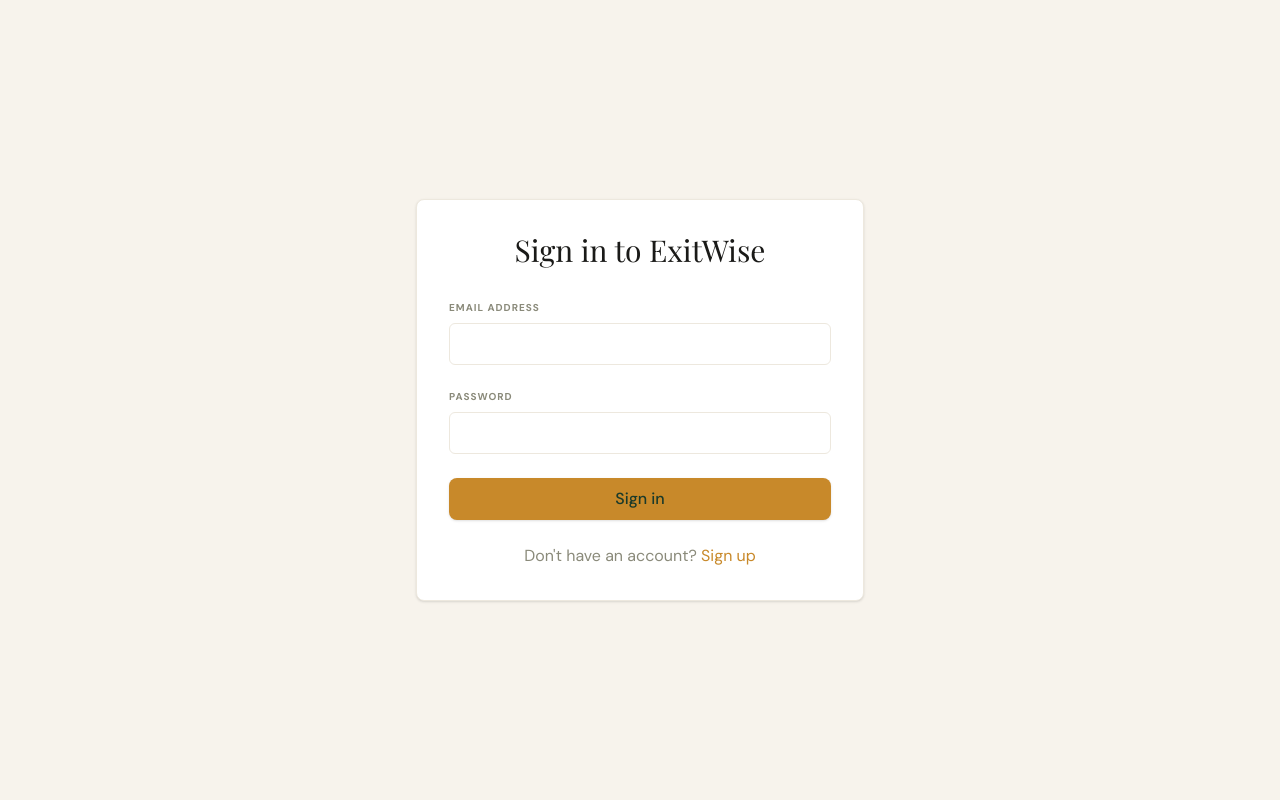
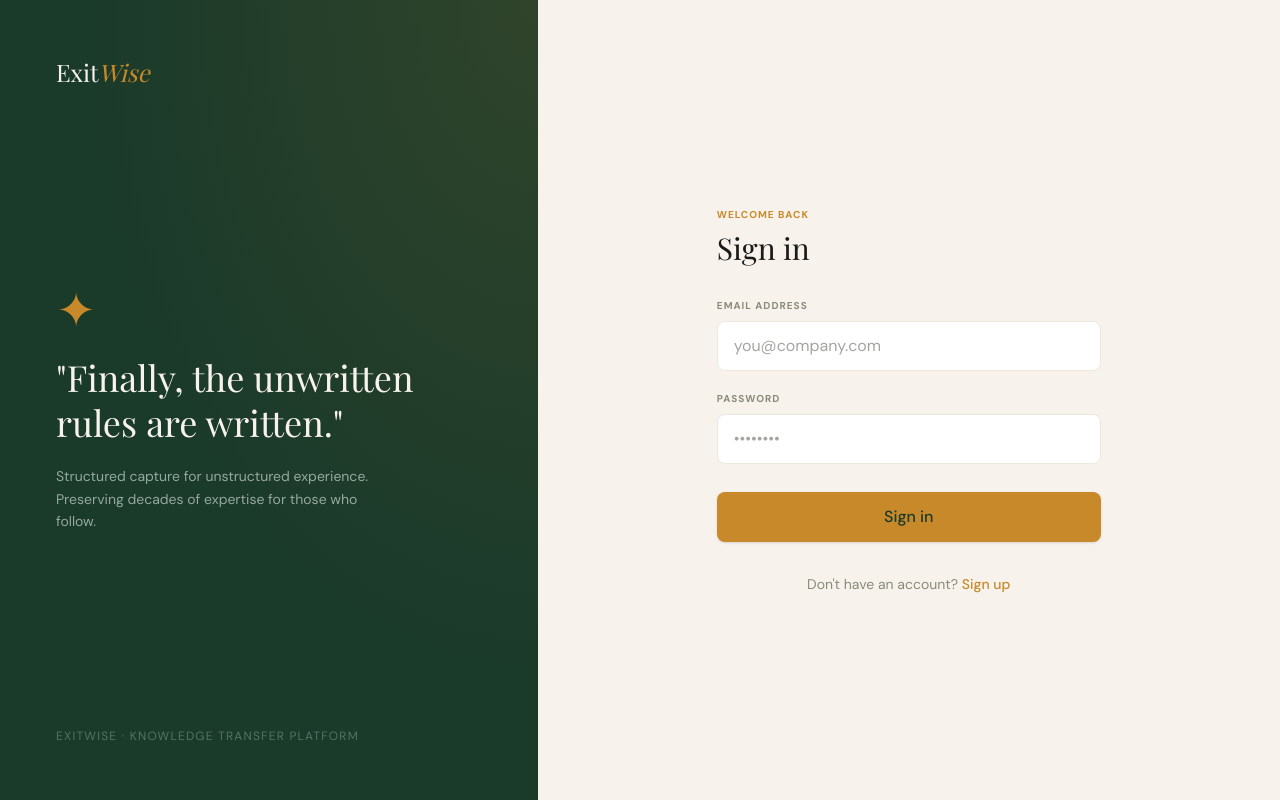
Before and after one commit to cyivert/exitwise, a React (Vite) app: page /login in a window 1280 px wide. Built offline with nearby package versions, Linux system fonts and the light colour scheme; no server answers; a web font is replaced by a local one.

Commit message:
feat(auth): enhance Login and Signup pages with improved layout and user experience

```diff
--- a/src/features/auth/LoginPage.tsx
+++ b/src/features/auth/LoginPage.tsx
@@ -37,18 +37,52 @@
   };
 
   return (
-    <div className="min-h-screen bg-cream flex items-center justify-center px-4">
-      <div className="max-w-md w-full bg-white p-8 rounded-lg border border-cream-dark shadow-sm">
-        <h2 className="text-3xl text-center mb-8">Sign in to ExitWise</h2>
-        {error && <div className="mb-6 p-3 bg-red-light text-red-danger rounded border border-red-danger/20 text-sm">{error}</div>}
-        <form onSubmit={handleSubmit} className="space-y-6">
+    <div className="min-h-screen flex">
+      {/* Left brand panel */}
+      <div className="hidden md:flex flex-col justify-between w-[42%] bg-green-deep text-cream p-14 relative overflow-hidden">
+        <div className="absolute inset-0 bg-[radial-gradient(ellipse_at_top_right,_rgba(200,137,42,0.12),_transparent_60%)]" />
+        <div className="relative z-10 font-serif text-2xl">
+          Exit<span className="text-amber italic">Wise</span>
+        </div>
+        <div className="relative z-10">
+          <div className="text-amber font-serif text-5xl mb-6 select-none">✦</div>
+          <h2 className="font-serif text-4xl text-cream mb-5 leading-tight">
+            "Finally, the unwritten<br />rules are written."
+          </h2>
+          <p className="text-green-pale/60 text-sm leading-relaxed max-w-xs">
+            Structured capture for unstructured experience. Preserving decades of expertise for those who follow.
+          </p>
+        </div>
+        <p className="relative z-10 text-green-pale/30 text-xs uppercase tracking-widest">
+          ExitWise · Knowledge Transfer Platform
+        </p>
+      </div>
+
+      {/* Right form panel */}
+      <div className="flex-1 bg-cream flex items-center justify-center px-8 py-16">
+        <div className="max-w-sm w-full">
+          <div className="md:hidden font-serif text-2xl mb-10">
+            Exit<span className="text-amber italic">Wise</span>
+          </div>
+
+          <p className="label-caps text-amber mb-2">Welcome back</p>
+          <h1 className="font-serif text-3xl mb-8 text-text-dark">Sign in</h1>
+
+          {error && (
+            <div className="mb-6 p-3 bg-red-light text-red-danger rounded border border-red-danger/20 text-sm">
+              {error}
+            </div>
+          )}
+
+          <form onSubmit={handleSubmit} className="space-y-5">
             <div>
               <label className="label-caps block mb-2">Email Address</label>
               <input
                 type="email"
                 value={email}
                 onChange={(e) => setEmail(e.target.value)}
-              className="w-full px-4 py-2 border border-cream-dark rounded-md focus:outline-none focus:ring-1 focus:ring-green-mid"
+                className="w-full px-4 py-3 border border-cream-dark rounded-lg bg-white focus:outline-none focus:ring-2 focus:ring-green-mid/40 focus:border-green-mid transition-colors"
+                placeholder="you@company.com"
                 required
               />
             </div>
@@ -58,21 +92,27 @@
                 type="password"
                 value={password}
                 onChange={(e) => setPassword(e.target.value)}
-              className="w-full px-4 py-2 border border-cream-dark rounded-md focus:outline-none focus:ring-1 focus:ring-green-mid"
+                className="w-full px-4 py-3 border border-cream-dark rounded-lg bg-white focus:outline-none focus:ring-2 focus:ring-green-mid/40 focus:border-green-mid transition-colors"
+                placeholder="••••••••"
                 required
               />
             </div>
             <button
               type="submit"
-            className={`w-full btn-primary ${isLoading ? 'opacity-50 cursor-not-allowed' : ''}`}
+              className={`w-full btn-primary py-3 text-base mt-2 ${isLoading ? 'opacity-50 cursor-not-allowed' : ''}`}
               disabled={isLoading}
             >
-            {isLoading ? 'Signing in...' : 'Sign in'}
+              {isLoading ? 'Signing in…' : 'Sign in'}
             </button>
           </form>
-        <p className="mt-6 text-center text-text-light">
-          Don't have an account? <Link to={ROUTES.SIGNUP} className="text-amber hover:underline">Sign up</Link>
+
+          <p className="mt-8 text-center text-text-light text-sm">
+            Don't have an account?{' '}
+            <Link to={ROUTES.SIGNUP} className="text-amber hover:underline font-medium">
+              Sign up
+            </Link>
           </p>
+        </div>
       </div>
     </div>
   );
--- a/src/features/auth/SignupPage.tsx
+++ b/src/features/auth/SignupPage.tsx
@@ -30,7 +30,7 @@
       full_name: fullName,
       role,
       org_name: orgName || undefined,
-      invite_code: inviteCode || undefined
+      invite_code: inviteCode || undefined,
     });
 
     if (!validation.success) {
@@ -45,7 +45,7 @@
       full_name: fullName,
       role,
       org_name: orgName,
-      invite_code: inviteCode
+      invite_code: inviteCode,
     });
 
     if (result.data) {
@@ -57,69 +57,119 @@
     setIsLoading(false);
   };
 
+  const roleDescriptions: Record<string, string> = {
+    organization_admin: 'Manage your org, members, and knowledge transfers.',
+    retiree: 'Capture your expertise through guided AI sessions.',
+    successor: 'Access the knowledge profile assigned to you.',
+  };
 
   return (
-    <div className="min-h-screen bg-cream flex items-center justify-center px-4 py-12">
-      <div className="max-w-md w-full bg-white p-8 rounded-lg border border-cream-dark shadow-sm">
-        <h2 className="text-3xl text-center mb-8">Join ExitWise</h2>
-        {error && <div className="mb-6 p-3 bg-red-light text-red-danger rounded border border-red-danger/20 text-sm">{error}</div>}
-        <form onSubmit={handleSubmit} className="space-y-6">
+    <div className="min-h-screen flex">
+      {/* Left brand panel */}
+      <div className="hidden md:flex flex-col justify-between w-[42%] bg-green-deep text-cream p-14 relative overflow-hidden">
+        <div className="absolute inset-0 bg-[radial-gradient(ellipse_at_bottom_left,_rgba(200,137,42,0.12),_transparent_60%)]" />
+        <div className="relative z-10 font-serif text-2xl">
+          Exit<span className="text-amber italic">Wise</span>
+        </div>
+        <div className="relative z-10 space-y-8">
+          {[
+            { val: '6', label: 'Guided Sessions', text: 'Structured framework to extract tacit knowledge.' },
+            { val: '∞', label: 'Legacy Duration', text: 'Expertise that outlasts the career of those who built it.' },
+            { val: '1', label: 'Platform', text: 'One place for capture, transfer, and access.' },
+          ].map((item) => (
+            <div key={item.label} className="flex gap-5 items-start">
+              <div className="font-serif text-3xl text-amber shrink-0 w-10">{item.val}</div>
+              <div>
+                <p className="text-cream font-medium text-sm mb-0.5">{item.label}</p>
+                <p className="text-green-pale/50 text-xs leading-relaxed">{item.text}</p>
+              </div>
+            </div>
+          ))}
+        </div>
+        <p className="relative z-10 text-green-pale/30 text-xs uppercase tracking-widest">
+          ExitWise · Knowledge Transfer Platform
+        </p>
+      </div>
+
+      {/* Right form panel */}
+      <div className="flex-1 bg-cream flex items-center justify-center px-8 py-16 overflow-y-auto">
+        <div className="max-w-sm w-full">
+          <div className="md:hidden font-serif text-2xl mb-10">
+            Exit<span className="text-amber italic">Wise</span>
+          </div>
+
+          <p className="label-caps text-amber mb-2">Get started</p>
+          <h1 className="font-serif text-3xl mb-8 text-text-dark">Create your account</h1>
+
+          {error && (
+            <div className="mb-6 p-3 bg-red-light text-red-danger rounded border border-red-danger/20 text-sm">
+              {error}
+            </div>
+          )}
+
+          <form onSubmit={handleSubmit} className="space-y-5">
             <div>
               <label className="label-caps block mb-2">Full Name</label>
               <input
                 type="text"
                 value={fullName}
                 onChange={(e) => setFullName(e.target.value)}
-              className="w-full px-4 py-2 border border-cream-dark rounded-md focus:outline-none focus:ring-1 focus:ring-green-mid"
+                className="w-full px-4 py-3 border border-cream-dark rounded-lg bg-white focus:outline-none focus:ring-2 focus:ring-green-mid/40 focus:border-green-mid transition-colors"
+                placeholder="Your full name"
                 required
               />
             </div>
+
             <div>
               <label className="label-caps block mb-2">Email Address</label>
               <input
                 type="email"
                 value={email}
                 onChange={(e) => setEmail(e.target.value)}
-              className="w-full px-4 py-2 border border-cream-dark rounded-md focus:outline-none focus:ring-1 focus:ring-green-mid"
+                className="w-full px-4 py-3 border border-cream-dark rounded-lg bg-white focus:outline-none focus:ring-2 focus:ring-green-mid/40 focus:border-green-mid transition-colors"
+                placeholder="you@company.com"
                 required
               />
             </div>
+
             <div>
-            <label className="label-caps block mb-2">I am a...</label>
+              <label className="label-caps block mb-2">I am a…</label>
               <select
                 value={role}
                 onChange={(e) => setRole(e.target.value as UserRole)}
-              className="w-full px-4 py-2 border border-cream-dark rounded-md focus:outline-none focus:ring-1 focus:ring-green-mid"
+                className="w-full px-4 py-3 border border-cream-dark rounded-lg bg-white focus:outline-none focus:ring-2 focus:ring-green-mid/40 focus:border-green-mid transition-colors"
               >
                 <option value="organization_admin">Organization Admin</option>
                 <option value="retiree">Retiree</option>
                 <option value="successor">Successor</option>
               </select>
+              <p className="mt-1.5 text-xs text-text-light">{roleDescriptions[role]}</p>
             </div>
+
             <div>
-            <label className="label-caps block mb-2">Invite Code (Optional)</label>
+              <label className="label-caps block mb-2">Invite Code <span className="normal-case font-normal text-text-light">(optional)</span></label>
               <input
                 type="text"
                 value={inviteCode}
                 onChange={(e) => setInviteCode(e.target.value)}
                 placeholder="8-character code"
-              className="w-full px-4 py-2 border border-cream-dark rounded-md focus:outline-none focus:ring-1 focus:ring-green-mid"
+                className="w-full px-4 py-3 border border-cream-dark rounded-lg bg-white focus:outline-none focus:ring-2 focus:ring-green-mid/40 focus:border-green-mid transition-colors"
               />
-            <p className="mt-1 text-xs text-text-light">Joining an existing organization? Enter code here.</p>
+              <p className="mt-1.5 text-xs text-text-light">Joining an existing organization? Enter code here.</p>
             </div>
 
             {!inviteCode && (
               <div>
-              <label className="label-caps block mb-2">New Organization Name</label>
+                <label className="label-caps block mb-2">Organization Name</label>
                 <input
                   type="text"
                   value={orgName}
                   onChange={(e) => setOrgName(e.target.value)}
                   placeholder="e.g. Acme Corp"
-                className="w-full px-4 py-2 border border-cream-dark rounded-md focus:outline-none focus:ring-1 focus:ring-green-mid"
+                  className="w-full px-4 py-3 border border-cream-dark rounded-lg bg-white focus:outline-none focus:ring-2 focus:ring-green-mid/40 focus:border-green-mid transition-colors"
                   required={!inviteCode}
                 />
-              <p className="mt-1 text-xs text-text-light">Create a new workspace for your knowledge transfer.</p>
+                <p className="mt-1.5 text-xs text-text-light">Create a new workspace for your knowledge transfer.</p>
               </div>
             )}
 
@@ -129,21 +179,28 @@
                 type="password"
                 value={password}
                 onChange={(e) => setPassword(e.target.value)}
-              className="w-full px-4 py-2 border border-cream-dark rounded-md focus:outline-none focus:ring-1 focus:ring-green-mid"
+                className="w-full px-4 py-3 border border-cream-dark rounded-lg bg-white focus:outline-none focus:ring-2 focus:ring-green-mid/40 focus:border-green-mid transition-colors"
+                placeholder="••••••••"
                 required
               />
             </div>
+
             <button
               type="submit"
-            className={`w-full btn-primary ${isLoading ? 'opacity-50 cursor-not-allowed' : ''}`}
+              className={`w-full btn-primary py-3 text-base mt-2 ${isLoading ? 'opacity-50 cursor-not-allowed' : ''}`}
               disabled={isLoading}
             >
-            {isLoading ? 'Creating Account...' : 'Create Account'}
+              {isLoading ? 'Creating Account…' : 'Create Account'}
             </button>
           </form>
-        <p className="mt-6 text-center text-text-light">
-          Already have an account? <Link to={ROUTES.LOGIN} className="text-amber hover:underline">Sign in</Link>
+
+          <p className="mt-8 text-center text-text-light text-sm">
+            Already have an account?{' '}
+            <Link to={ROUTES.LOGIN} className="text-amber hover:underline font-medium">
+              Sign in
+            </Link>
           </p>
+        </div>
       </div>
     </div>
   );
--- a/src/features/dashboard/DashboardPage.tsx
+++ b/src/features/dashboard/DashboardPage.tsx
@@ -4,6 +4,10 @@
 import { ROUTES } from '../../config/constants';
 import { dashboardService, interviewService } from '../../services/api';
 import UserMenu from '../../components/shared/UserMenu';
+
+function formatFocus(focus: string) {
+  return focus.replace(/_/g, ' ').replace(/\b\w/g, c => c.toUpperCase());
+}
 
 export default function DashboardPage() {
   const { user, isAuthenticated } = useAuthStore();
@@ -163,22 +167,21 @@
 
   return (
     <div className="min-h-screen bg-cream">
-      <nav className="bg-green-deep text-cream py-4 px-8 flex justify-between items-center">
+      <nav className="bg-green-deep/95 backdrop-blur-sm text-cream py-4 px-8 flex justify-between items-center sticky top-0 z-40 border-b border-green-mid/20">
         <div className="text-xl font-serif">
           Exit<span className="text-amber italic">Wise</span>
         </div>
-        <div className="flex items-center space-x-3">
-          <span className="text-sm text-green-pale hidden md:block">{user.full_name}</span>
+        <div className="flex items-center gap-4">
+          <span className="text-xs text-green-pale/60 hidden md:block uppercase tracking-widest">{formatFocus(user.role.replace('_', ' '))} Dashboard</span>
           <UserMenu dark />
         </div>
       </nav>
 
       <main className="p-8 max-w-7xl mx-auto">
-        <header className="mb-8">
-          <h1 className="text-4xl mb-2">Welcome back, {user.full_name.split(' ')[0]}</h1>
-          <p className="text-text-light uppercase tracking-wider text-xs font-bold">
-            {user.role} Dashboard • {new Date().toLocaleDateString()}
-          </p>
+        <header className="mb-10 pt-2">
+          <p className="label-caps text-amber mb-2">Welcome back</p>
+          <h1 className="font-serif text-5xl mb-1">{user.full_name.split(' ')[0]}</h1>
+          <p className="text-text-light text-sm">{new Date().toLocaleDateString('en-US', { weekday: 'long', year: 'numeric', month: 'long', day: 'numeric' })}</p>
         </header>
 
         {isLoading ? (
@@ -216,18 +219,16 @@
                   <div className="p-6 space-y-8">
                     {adminTab === 'overview' && (
                       <div className="grid md:grid-cols-3 gap-4">
-                        <div className="p-5 rounded-lg border border-cream-dark bg-cream/30">
-                          <p className="label-caps mb-2">Members</p>
-                          <p className="text-3xl font-serif text-text-dark">{data?.members?.length || 0}</p>
-                        </div>
-                        <div className="p-5 rounded-lg border border-cream-dark bg-cream/30">
-                          <p className="label-caps mb-2">Experiences</p>
-                          <p className="text-3xl font-serif text-text-dark">{data?.experiences?.length || 0}</p>
-                        </div>
-                        <div className="p-5 rounded-lg border border-cream-dark bg-cream/30">
-                          <p className="label-caps mb-2">Private Experiences</p>
-                          <p className="text-3xl font-serif text-text-dark">{(data?.experiences || []).filter((experience) => !experience.release_date).length}</p>
-                        </div>
+                        {[
+                          { label: 'Members', value: data?.members?.length || 0 },
+                          { label: 'Experiences', value: data?.experiences?.length || 0 },
+                          { label: 'Unreleased', value: (data?.experiences || []).filter((e) => !e.release_date).length },
+                        ].map((stat) => (
+                          <div key={stat.label} className="p-6 bg-white border-2 border-green-deep shadow-[4px_4px_0px_0px_rgba(26,58,42,1)]">
+                            <p className="label-caps text-green-mid mb-3">{stat.label}</p>
+                            <p className="font-serif text-4xl text-text-dark">{stat.value}</p>
+                          </div>
+                        ))}
                       </div>
                     )}
 
@@ -355,18 +356,28 @@
                       {startButtonLabel}
                     </button>
                   </div>
-                  <div className="p-6 space-y-4">
-                    {selectedSessions.map(session => (
-                      <div key={session.id} className="flex items-center justify-between p-4 rounded-md bg-cream/30 border border-cream-dark/50">
-                        <div className="flex items-center space-x-4">
-                          <div className={`w-3 h-3 rounded-full ${session.status === 'complete' ? 'bg-green-light' : session.status === 'active' ? 'bg-amber' : 'bg-cream-dark'}`} />
-                          <span className="font-medium">Session {session.session_number}: {session.session_focus}</span>
+                  <div className="p-6 space-y-2">
+                    {selectedSessions.map(session => {
+                      const isComplete = session.status === 'complete';
+                      const isActive = session.status === 'active';
+                      return (
+                        <div
+                          key={session.id}
+                          className={`flex items-center justify-between px-4 py-3 rounded-lg border transition-colors ${isComplete ? 'bg-green-pale/30 border-green-pale' : isActive ? 'bg-amber-light/40 border-amber/30' : 'bg-cream/30 border-cream-dark/50'}`}
+                        >
+                          <div className="flex items-center gap-3">
+                            <div className={`w-2 h-2 rounded-full shrink-0 ${isComplete ? 'bg-green-light' : isActive ? 'bg-amber' : 'bg-cream-dark'}`} />
+                            <div>
+                              <span className="text-sm font-medium text-text-dark">Session {session.session_number}</span>
+                              <span className="text-xs text-text-light ml-2">{formatFocus(session.session_focus || '')}</span>
+                            </div>
+                          </div>
+                          <span className={`text-[9px] font-bold uppercase tracking-widest px-2 py-0.5 rounded ${isComplete ? 'bg-green-deep/10 text-green-mid' : isActive ? 'bg-amber/10 text-amber' : 'text-text-light'}`}>
+                            {session.status}
+                          </span>
                         </div>
-                        <span className="text-xs uppercase tracking-widest text-text-light font-bold">
-                          {session.status}
-                        </span>
-                      </div>
-                    ))}
+                      );
+                    })}
                   </div>
                 </div>
 
```
Lines whose indentation alone changed are shown as unchanged.
